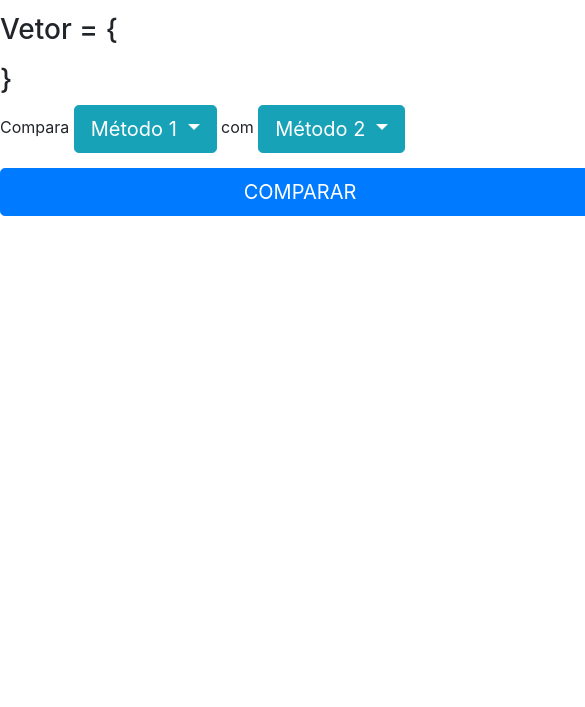
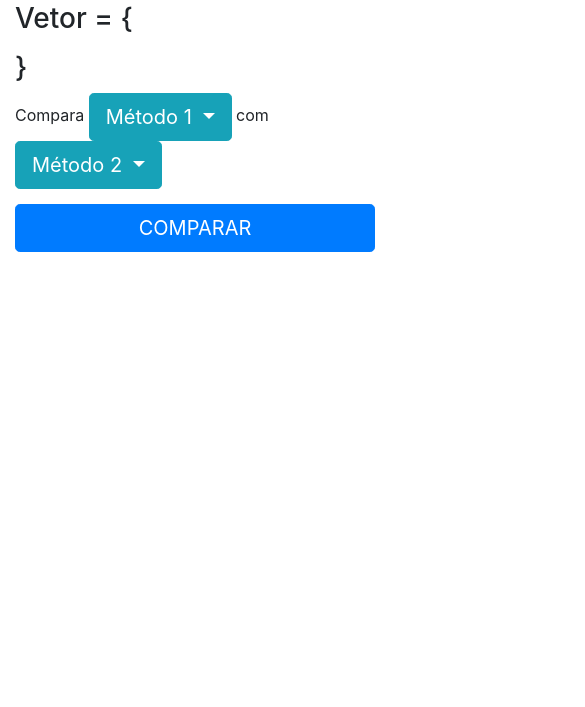
Before and after one commit to Guihgo/SortMethodsAlgorithms, a website: page public/index.html in a window 390 px wide. Shown: the part 137-844 px from the top of the page, 585 px wide, since content can reach past the window. Drawn offline with Linux system fonts and the light colour scheme.

Commit message:
responsive

```diff
--- a/public/index.html
+++ b/public/index.html
@@ -13,15 +13,16 @@
     <script src="./libs/bootstrap.min.js" charset="utf-8"></script>
     <link rel="stylesheet" href="./libs/bootstrap.min.css">
 
-    <style media="screen">
+    <style>
       body {
-        width: 600px;
-        margin: 50px auto;
+        margin: 0;
       }
     </style>
   </head>
   <body>
-    <h2>Sort Methods Comparison</h2>
-    <SortMethodComparison></SortMethodComparison>
+    <div class="container">
+      <h2>Sort Methods Comparison</h2>
+      <SortMethodComparison></SortMethodComparison>
+    </div>
   </body>
 </html>
```
